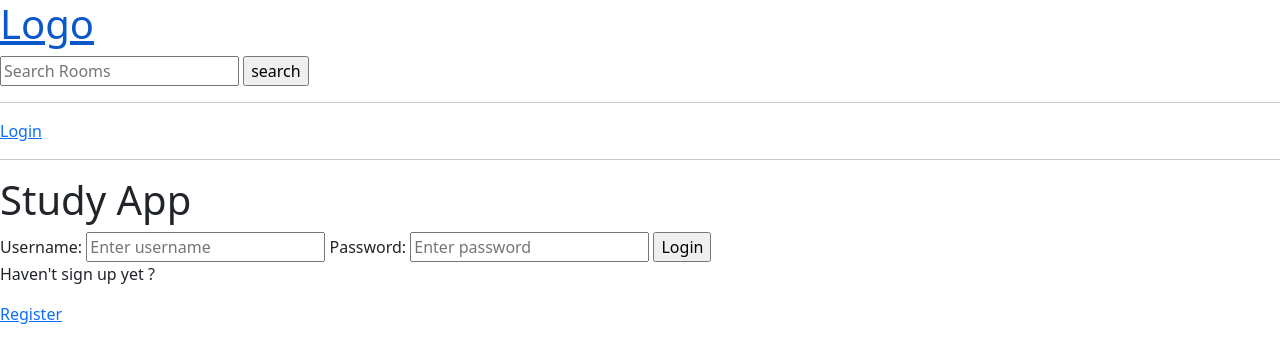
After one commit to OfomiMatthew/bible-study-world, a Django app: page /login/ in a window 1280 px wide. The commit adds this page. Shown: the top 363 px of the page. Run offline with Django 5.2, Linux system fonts and the light colour scheme.

Commit message:
login and register view done

```diff
--- /dev/null
+++ b/base/templates/base/login_register.html
@@ -0,0 +1,49 @@
+{% extends 'main.html' %}
+
+
+{% block title %}
+    Login / Register
+{% endblock title %}
+
+
+{% block content %}
+
+
+{% if page == 'login' %}
+
+
+
+    <div>
+
+        <form action="" method="POST">
+            {% csrf_token %}
+            <label for="username">Username:</label>
+            <input type="text" id="username" name="username" placeholder="Enter username">
+
+            <label for="password">Password:</label>
+            <input type="password" id="password" name="password" placeholder="Enter password">
+            <input type="submit" value="Login">
+
+
+        </form>
+        <p>Haven't sign up yet ?</p>
+        <a href="{% url 'register' %}">Register</a>
+    </div>
+
+    {% else %}
+    <div>
+
+        <form action="" method="POST">
+            {% csrf_token %}
+            {{form.as_p}}
+
+            <input type="submit" value="Register">
+
+
+        </form>
+        <p>Already signed up?</p>
+        <a href="{% url 'login' %}">Login</a>
+    </div>
+    {% endif %}
+
+{% endblock content %}
--- a/base/urls.py
+++ b/base/urls.py
@@ -2,7 +2,9 @@ from django.urls import path
 from . import views
 
 urlpatterns = [
-
+    path('login/',views.loginPage,name='login'),
+    path('logout', views.logoutUser, name='logout'),
+        path('register/',views.registerPage,name='register'),
     path('',views.home,name="home"),
     path('room/<str:pk>/',views.room,name='room'),
     path('create-room/',views.createRoom,name='create-room'),
--- a/base/views.py
+++ b/base/views.py
@@ -2,28 +2,64 @@ from django.shortcuts import render, redirect
 from django.http import HttpResponse
 from .models import Room, Topic
 from .form import RoomForm
+from django.contrib.auth.decorators import login_required
+from django.db.models import Q
+from django.contrib.auth.models import User
+from django.contrib import messages
+from django.contrib.auth import authenticate,login,logout
+from django.contrib.auth.forms import UserCreationForm
 
-# Create your views here.
 
-# rooms =[{
-#     'id':1,
-#     'name':"learn python"
-# },
-# {
-#     'id':2,
-#     'name':"learn django"
-# },
-# {
-#     'id':3,
-#     'name':"learn javascript"
-# },
 
-# ]
+def loginPage(request):
+    page = 'login'
+    if request.user.is_authenticated:
+        return redirect('home')
+    if request.method == 'POST':
+        username = request.POST.get('username').lower()
+        password = request.POST.get('password')
+        try:
+            user = User.objects.get(username=username)
+        except:
+            messages.error(request, "User does not exist")
+        user = authenticate(request,username=username, password=password)
+
+        if user is not None:
+            login(request,user)
+            return redirect('home')
+        else:
+              messages.error(request, "username or password does not exist")
+
+
+    context = {'page':page}
+    return render(request,'base/login_register.html',context)
+
+def logoutUser(request):
+    if request.user.is_authenticated:
+        logout(request)
+    return redirect('home')
+
+def registerPage(request):
+
+    form = UserCreationForm()
+    if request.method == 'POST':
+        form = UserCreationForm(request.POST)
+        if form.is_valid():
+            user = form.save(commit=False)
+            user.username = user.username.lower()
+            user.save()
+            login(request,user)
+            return redirect('home')
+        else:
+            messages.error(request,'An error occured during registration')
+    return render(request,'base/login_register.html',{'form':form})
+
 def home(request):
-    q=request.GET.get('q')
-    rooms = Room.objects.filter(topic__name=q)
+    q=request.GET.get('q') if request.GET.get('q') != None else ''
+    rooms = Room.objects.filter(Q(topic__name__icontains=q) | Q(name__icontains=q) | Q(description__icontains=q))
     topics = Topic.objects.all()
-    context = {'rooms':rooms,'topics':topics}
+    room_count = rooms.count()
+    context = {'rooms':rooms,'topics':topics,'room_count':room_count}
     return render(request,'base/home.html',context)
 
 def room(request,pk):
@@ -31,6 +67,7 @@ def room(request,pk):
     context = {'room':room}
     return render(request,'base/room.html',context)
 
+@login_required(login_url='login')
 def createRoom(request):
     form = RoomForm()
     if request.method == 'POST':
@@ -44,9 +81,15 @@ def createRoom(request):
 
     return render(request,'base/room_form.html',context)
 
+@login_required(login_url='login')
 def updateRoom(request,pk):
     room = Room.objects.get(id=pk)
     form = RoomForm(instance=room)
+
+    if request.user != room.host:
+        return HttpResponse("you are not allowed here")
+
+
     if request.method =='POST':
         form = RoomForm(request.POST,instance=room)
         if form.is_valid():
@@ -56,8 +99,12 @@ def updateRoom(request,pk):
     context ={'form':form}
     return render(request,'base/room_form.html',context)
 
+@login_required(login_url='login')
 def deleteRoom(request,pk):
     room = Room.objects.get(id=pk)
+
+
+
     if request.method == 'POST':
         room.delete()
         return redirect('home')
--- a/templates/main.html
+++ b/templates/main.html
@@ -9,7 +9,16 @@
 <body>
     {% include 'navbar.html' %}
     <h1>Study App</h1>
+    {% if messages %}
+<ul class="messages">
+    {% for message in messages %}
+    <li>
 
+        {{ message }}
+    </li>
+    {% endfor %}
+</ul>
+{% endif %}
     {% block content %}
 
     {% endblock content %}
--- a/templates/navbar.html
+++ b/templates/navbar.html
@@ -2,3 +2,17 @@
 
     <h1>Logo</h1>
 </a>
+
+<form action="{% url 'home' %}" method="GET">
+    <input type="text" name='q' placeholder='Search Rooms' />
+    <input type="submit" value="search">
+
+</form>
+<hr>
+
+{% if request.user.is_authenticated %}
+    <a href="{% url 'logout' %}">Logout</a>
+{% else %}
+    <a href="{% url 'login' %}">Login</a>
+{% endif %}
+<hr>
```
Also changed, not shown: base/templates/base/home.html (+7 -0 lines), db.sqlite3.
